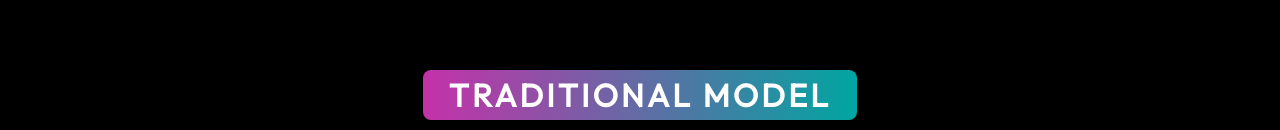
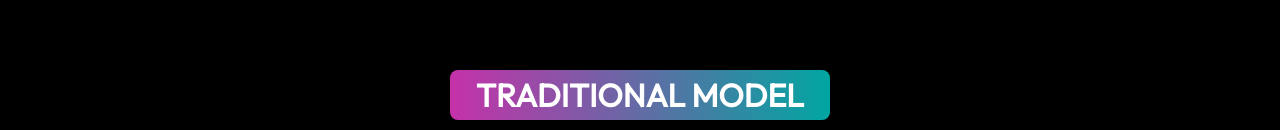
Before and after one commit to metaya/metaya-web, a Vue app: page / in a window 1280 px wide. Shown: the part 670-800 px from the top of the page. Built offline with nearby package versions, Linux system fonts and the light colour scheme.

Commit message:
remove letter space for header-2

```diff
--- a/src/views/Home.vue
+++ b/src/views/Home.vue
@@ -571,7 +571,6 @@ export default {
   font-weight: bold;
   color: white;
   margin: 25px 10px;
-  letter-spacing: 0.1em;
 }
 
 @media only screen and (max-width: 768px) {
```
